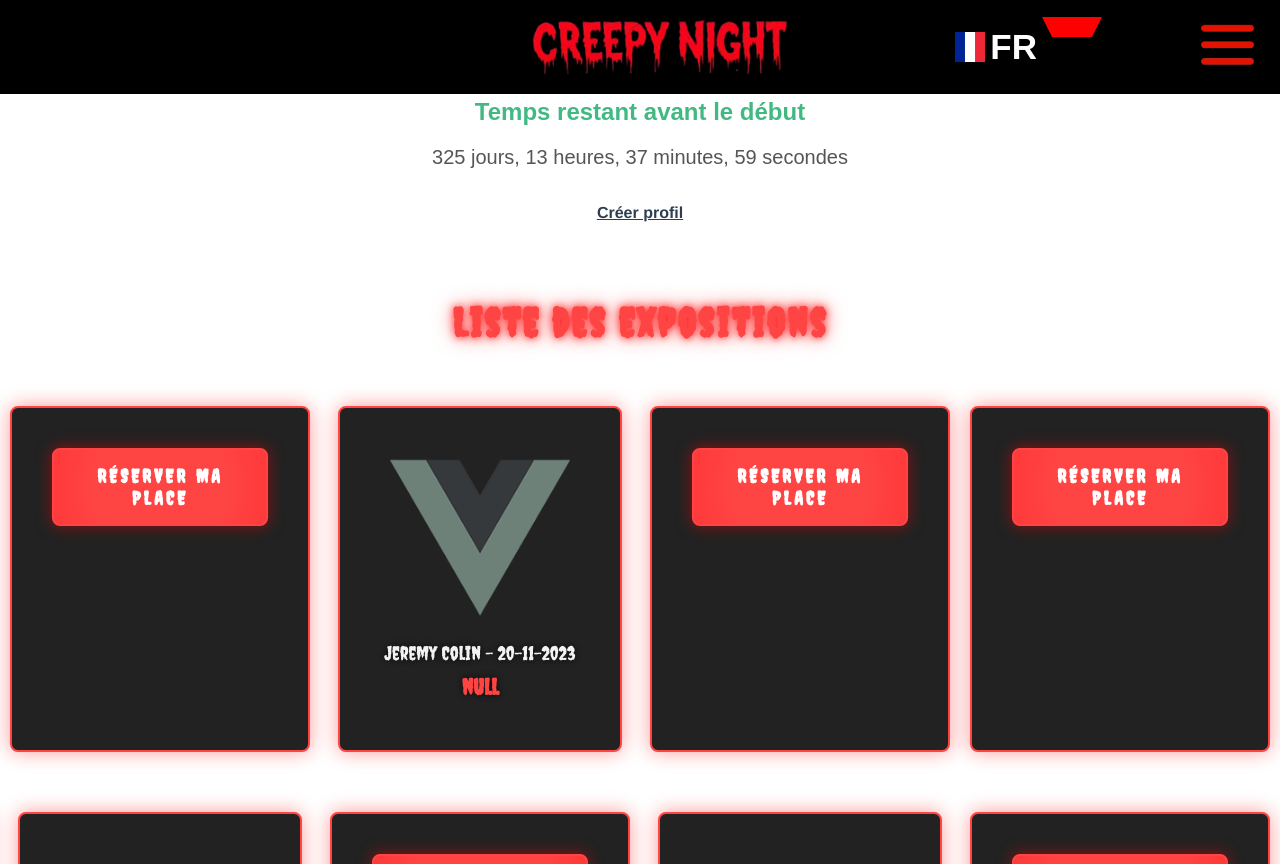
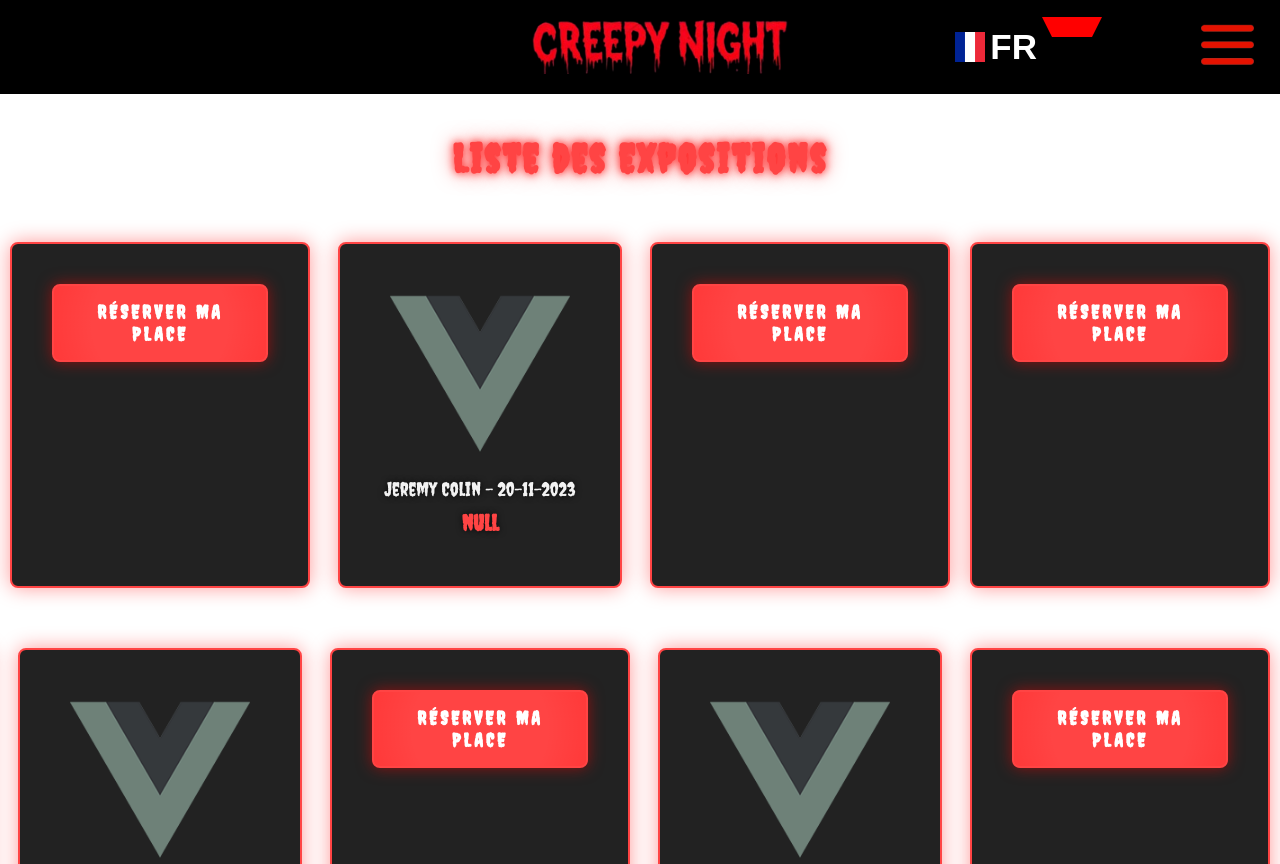
Before and after one commit to Zuuret/SAE-S3-S4_Creepy_Night, a Vue app: page /expo in a window 1280 px wide. Shown: the top 864 px of the page. Built offline with nearby package versions, Linux system fonts and the light colour scheme.

Commit message:
Petit changement pour ma branche

```diff
--- a/src/App.vue
+++ b/src/App.vue
@@ -1,8 +1,7 @@
 <template>
   <div id="app">
     <nav>
-      <CompteRebours />
-      <router-link to="/about">Créer profil</router-link>
+      <NavBar />
     </nav>
     <router-view/>
   </div>
@@ -10,11 +9,12 @@
 </template>
 
 <script>
-import CompteRebours from './components/CompteRebours.vue';
+
+import NavBar from "@/components/NavBar.vue";
 
 export default {
   components: {
-    CompteRebours,
+    NavBar
   },
 };
 </script>
--- a/src/components/NavBar.vue
+++ b/src/components/NavBar.vue
@@ -1,6 +1,6 @@
 <template>
   <div>
-    <nav v-if="!isMenuOpen" class="navbar">
+    <nav class="navbar">
       <img src="@/assets/creepy_night_logo.png" alt="Logo" class="logo">
       <div class="selection-language">
         <SelecteurLanguage />
@@ -8,9 +8,8 @@
       <img src="@/assets/menu-burger.png" alt="menu-burger" class="menu-burger" @click="toggleMenu">
     </nav>
 
-    <div v-if="isMenuOpen" class="overlay" @click="toggleMenu"></div>
 
-    <div v-if="isMenuOpen" class="burger-menu">
+    <div v-if="isMenuOpen" class="burger-menu" @click="toggleMenu">
       <img src="@/assets/creepy_night_logo.png" alt="Logo" class="logo-burger">
       <router-link to="/profil" @click="closeMenu">Créer profil</router-link>
       <router-link to="/concert-schedule" @click="closeMenu">Programmation des concerts</router-link>
```
